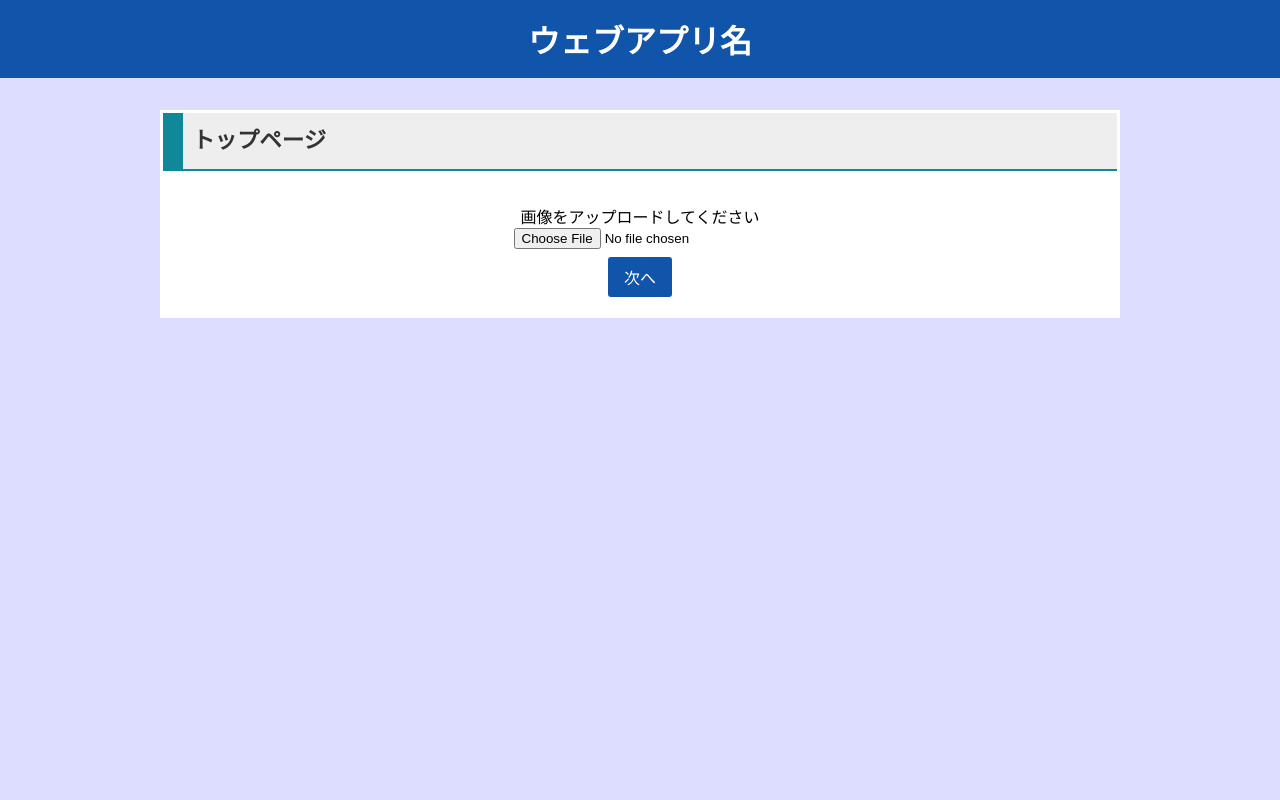
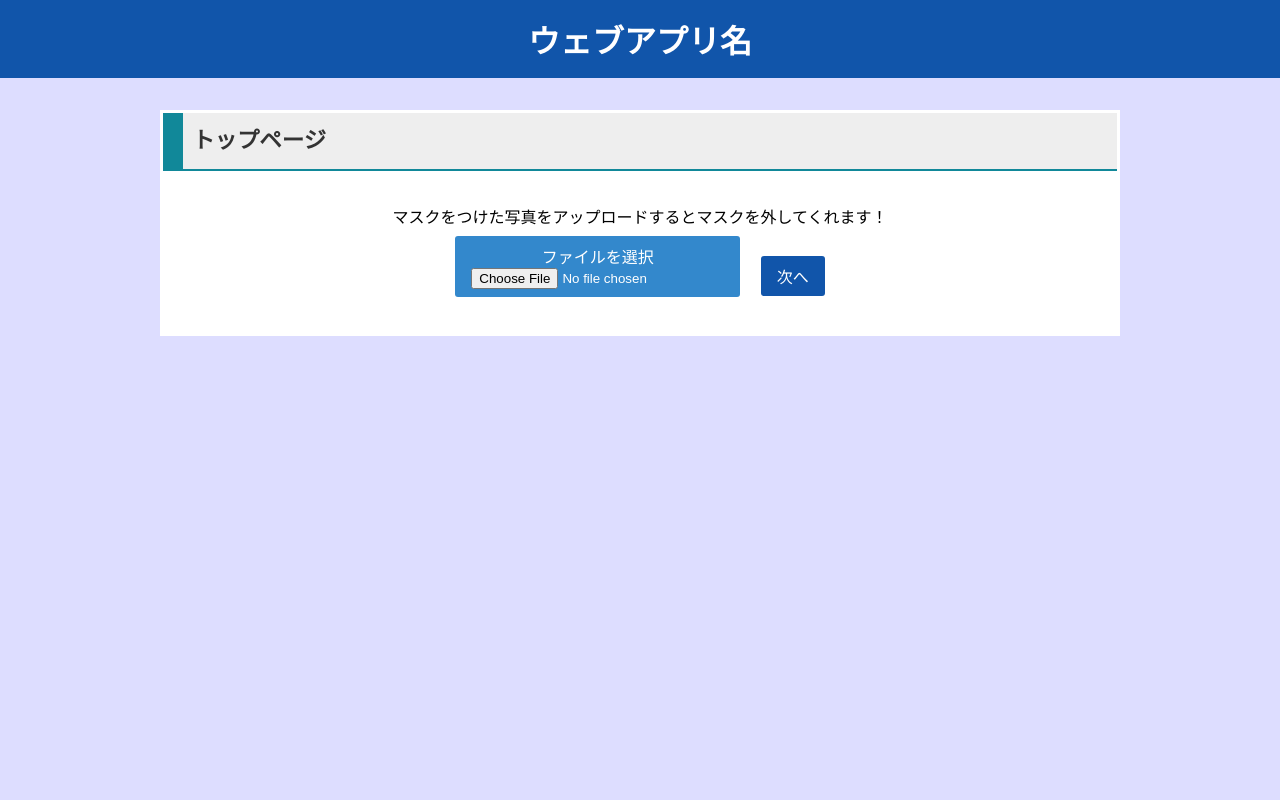
Before and after one commit to junkhp/hackathon-imp, a Django app: page / in a window 1280 px wide. Run offline with Django 3.2, Linux system fonts and the light colour scheme.

Commit message:
Update file upload form design

```diff
--- a/templates/rm_mask/index.html
+++ b/templates/rm_mask/index.html
@@ -7,7 +7,40 @@
 {% endblock %}
 
 {% block head %}
+<link rel="stylesheet" href="{% static 'css/index.css' %}">
 <link rel="stylesheet" href="{% static 'css/button.css' %}">
+<script src="https://code.jquery.com/jquery-1.12.4.js"></script>
+<script>
+  $(() => {
+    $("#preview").css({display: 'none'});
+
+    $("#id_image").change(() => {
+      $("#preview").css({display: 'none'});
+      const file = $('#id_image').prop('files')[0];
+
+      if ($('#id_image').val() !== '') {
+        if (!/\.(jpg|jpeg|png|gif|JPG|JPEG|PNG|GIF)$/.test(file.name) || !/(jpg|jpeg|png|gif)$/.test(file.type)) {
+          alert('画像を添付してください (JPG, PNG, GIF)');
+        } else if (1048576 < file.size) {
+          alert('1MB以下の画像を添付してください。');
+        } else {
+          if (window.FileReader) {
+            const reader = new FileReader();
+            reader.onload = () => {
+              $('#preview').attr('src', reader.result);
+              $("#preview").css({display: 'inline'});
+            }
+            reader.readAsDataURL(file);
+          }
+
+          return false;
+        }
+      }
+
+      $('#id_image').val('');
+    })
+  });
+</script>
 {% endblock %}
 
 {% block content %}
@@ -16,11 +49,18 @@
   <h1>トップページ</h1>
 
   <div class="section-container">
-    <p>画像をアップロードしてください</p>
+    <p>マスクをつけた写真をアップロードするとマスクを外してくれます！</p>
+
     <form method="POST" action="" enctype="multipart/form-data">
       {% csrf_token %}
-      <p>{{ form.image }}</p>
+      <label for="id_image" class="file-btn">
+        ファイルを選択
+        <p>{{ form.image }}</p>
+      </label>
       <button type="submit" class="next-btn">次へ</button>
+      <br>
+      <img src="#" id="preview">
+      <br>
     </form>
   </div>
 
```
